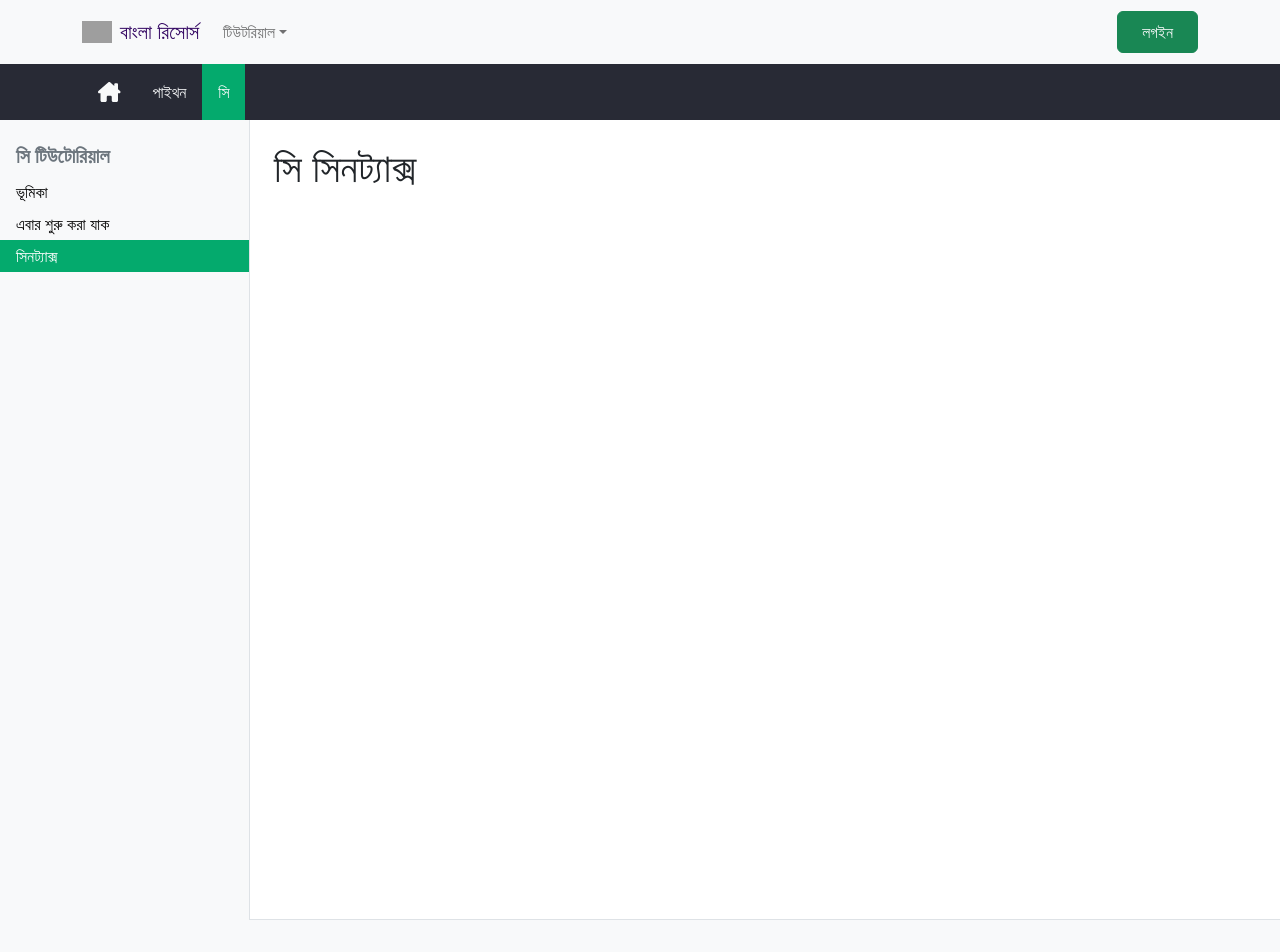
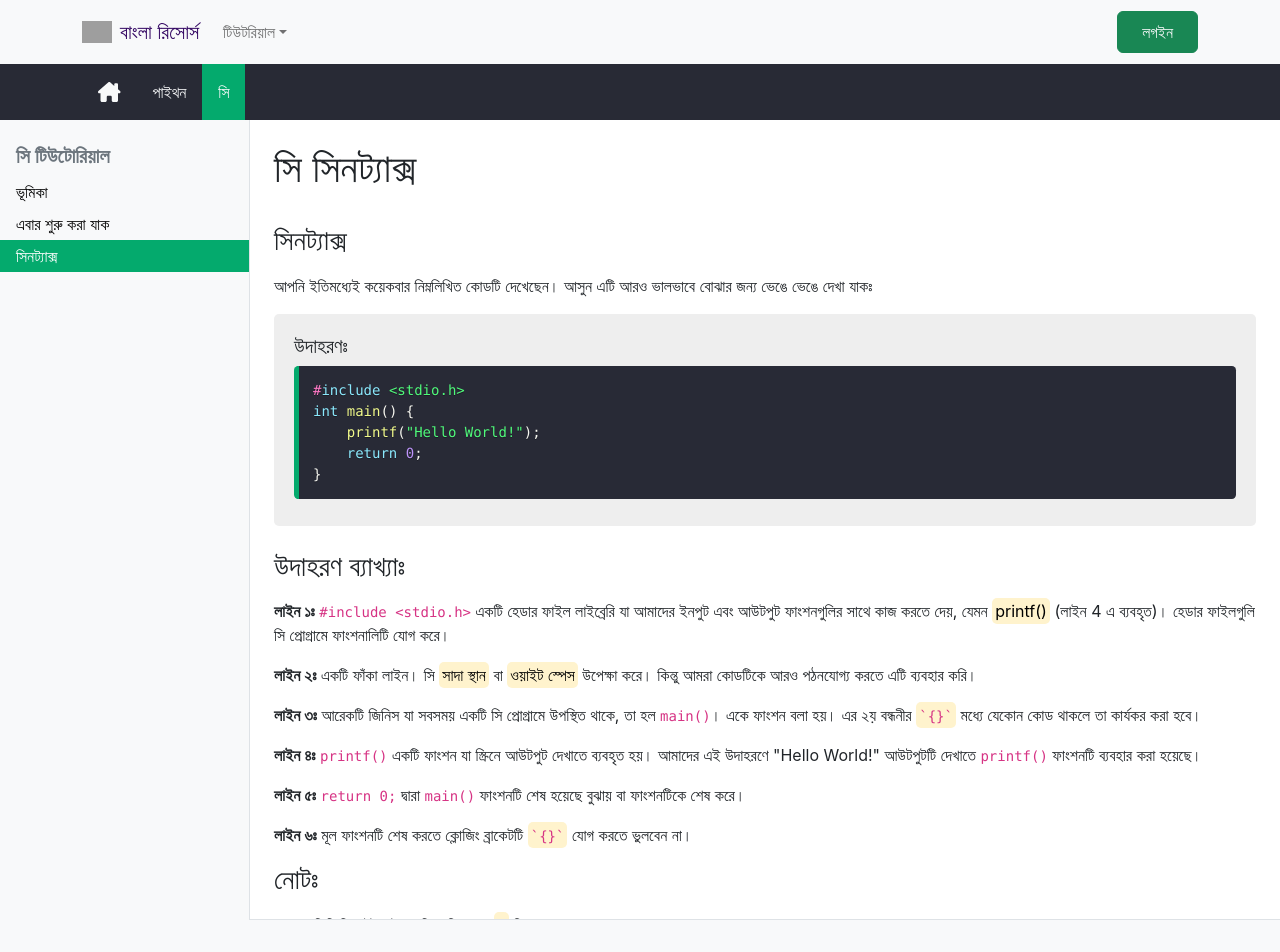
Before and after one commit to crescentpartha/Bangla-EdTech-Resources, a React (Create React App) app in the folder bangla-resources/: page /cHome/c_syntax in a window 1280 px wide. Shown: the top 952 px of the page. Built offline with nearby package versions, Linux system fonts and the light colour scheme; grey boxes are pictures that could not be loaded.

Commit message:
C_Syntaz and Python documents modified

```diff
--- a/bangla-resources/src/components/Pages/C/Contents/js/C_Syntax.js
+++ b/bangla-resources/src/components/Pages/C/Contents/js/C_Syntax.js
@@ -1,11 +1,44 @@
 import React from 'react';
 import '../../../Common/css/styles.css';
+import Code from '../../../Common/CodeThemes/Dracula_SyntaxHighlighter';
+
+const code = `#include <stdio.h>
+int main() {
+    printf("Hello World!");
+    return 0;
+}`;
 
 const C_Syntax = () => {
     return (
         <div className='border-bottom' style={{ height: '100vh', overflow: 'auto' }}>
             <div className='text-start p-4'>
                 <h1>সি সিনট্যাক্স</h1> <br />
+                <div>
+                    <div>
+                        <h3 className='pb-2'>সিনট্যাক্স</h3>
+                        <p>আপনি ইতিমধ্যেই কয়েকবার নিম্নলিখিত কোডটি দেখেছেন। আসুন এটি আরও ভালভাবে বোঝার জন্য ভেঙে ভেঙে দেখা যাকঃ</p>
+                        <div className='clipboard'>
+                            <h5>উদাহরণঃ</h5>
+                            <Code language='c' code={code}></Code>
+                        </div>
+                    </div>
+                    <div>
+                        <h3 className='pt-4 pb-2'>উদাহরণ ব্যাখ্যাঃ</h3>
+                        <p><b>লাইন ১ঃ</b> <code>#include &lt;stdio.h&gt;</code> একটি হেডার ফাইল লাইব্রেরি যা আমাদের ইনপুট এবং আউটপুট ফাংশনগুলির সাথে কাজ করতে দেয়, যেমন <mark>printf()</mark> (লাইন 4 এ ব্যবহৃত)। হেডার ফাইলগুলি সি প্রোগ্রামে ফাংশনালিটি যোগ করে।</p>
+                        <p><b>লাইন ২ঃ</b> একটি ফাঁকা লাইন। সি <mark>সাদা স্থান</mark> বা <mark>ওয়াইট স্পেস</mark> উপেক্ষা করে। কিন্তু আমরা কোডটিকে আরও পঠনযোগ্য করতে এটি ব্যবহার করি।</p>
+                        <p><b>লাইন ৩ঃ</b> আরেকটি জিনিস যা সবসময় একটি সি প্রোগ্রামে উপস্থিত থাকে, তা হল <code>main()</code>। একে ফাংশন বলা হয়। এর ২য় বন্ধনীর <mark><code>`{'{}'}`</code></mark> মধ্যে যেকোন কোড থাকলে তা কার্যকর করা হবে।</p>
+                        <p><b>লাইন ৪ঃ</b> <code>printf()</code> একটি ফাংশন যা স্ক্রিনে আউটপুট দেখাতে ব্যবহৃত হয়। আমাদের এই উদাহরণে "Hello World!" আউটপুটটি দেখাতে <code>printf()</code> ফাংশনটি ব্যবহার করা হয়েছে।</p>
+                        <p><b>লাইন ৫ঃ</b> <code>return 0;</code> দ্বারা <code>main()</code> ফাংশনটি শেষ হয়েছে বুঝায় বা ফাংশনটিকে শেষ করে।</p>
+                        <p><b>লাইন ৬ঃ</b> মূল ফাংশনটি শেষ করতে ক্লোজিং ব্রাকেটটি <mark><code>`{'{}'}`</code></mark> যোগ করতে ভুলবেন না।</p>
+                    </div>
+                    <div>
+                        <h3 className='pb-2'>নোটঃ</h3>
+                        <ul>
+                            <li>প্রতিটি সি স্টেটমেন্ট একটি সেমিকোলন <mark><code>;</code></mark> দিয়ে শেষ হয়।</li>
+                            <li>কম্পাইলার ওয়াইট স্পেস উপেক্ষা করে। একাধিক লাইনের ব্যবহার কোডটিকে আরও পঠনযোগ্য করে তোলে। তবে, একলাইনে কোড লেখলেও কাজ করবে, যেমনঃ <code>{code}</code></li>
+                        </ul>
+                    </div>
+                </div>
             </div>
         </div>
     );
--- a/bangla-resources/src/components/Pages/Common/css/styles.css
+++ b/bangla-resources/src/components/Pages/Common/css/styles.css
@@ -1,3 +1,7 @@
+mark {
+    border-radius: 5px;
+}
+
 /* hover effect on Content list for individual Tutorial */
 .home-hover > div > a:hover {
     background-color: #CCCCCC;
--- a/bangla-resources/src/components/Pages/Python/Contents/js/Python_Introduction.js
+++ b/bangla-resources/src/components/Pages/Python/Contents/js/Python_Introduction.js
@@ -1,5 +1,8 @@
 import React from 'react';
 import '../../../Common/css/styles.css';
+import Code from '../../../Common/CodeThemes/Dracula_SyntaxHighlighter';
+
+const code = `print("Hello, World!")`;
 
 const Python_Introduction = () => {
     return (
@@ -53,10 +56,8 @@ const Python_Introduction = () => {
                             <li>পাইথন ইন্ডেন্টেশনের উপর নির্ভর করে, হোয়াইটস্পেস ব্যবহার করে, যেমন লুপ, ফাংশন এবং ক্লাস ইত্যাদি। অন্যান্য প্রোগ্রামিং ভাষা প্রায়ই এই উদ্দেশ্যে কার্লি-ব্রাকেট ব্যবহার করে।</li>
                         </ul>
                         <div className='clipboard'>
-                            <h3>উদাহরণ</h3>
-                            <pre>
-                                print("Hello, World!")
-                            </pre>
+                            <h5>উদাহরণঃ</h5>
+                            <Code language='python' code={code}></Code>
                         </div>
                     </div>
                 </div>
--- a/bangla-resources/src/components/Pages/Python/Contents/js/Python_Syntax.js
+++ b/bangla-resources/src/components/Pages/Python/Contents/js/Python_Syntax.js
@@ -1,5 +1,21 @@
 import React from 'react';
 import '../../../Common/css/styles.css';
+import Code from '../../../Common/CodeThemes/Dracula_SyntaxHighlighter';
+
+const code1 = `if 5 > 2:
+    print("Five is greater than two!")`;
+
+const code2 = `if 5 > 2:
+print("Five is greater than two!")`;
+
+const code3 = `if 5 > 2:
+    print("Five is greater than two!")
+if 5 > 2:
+        print("Five is greater than two!")`;
+
+const code4 = `if 5 > 2:
+    print("Five is greater than two!")
+        print("Five is greater than two!")`;
 
 const Python_Syntax = () => {
     return (
@@ -25,40 +41,25 @@ const Python_Syntax = () => {
                         <p>ইন্ডেন্টেশন বলতে, একটি কোড লাইনের শুরুতে স্পেস বোঝায়।</p>
                         <p>অন্যান্য প্রোগ্রামিং ভাষায় কোডে ইন্ডেন্টেশন শুধুমাত্র পঠনযোগ্যতার জন্য ব্যবহার করা হয় কিন্তু পাইথনে ইন্ডেন্টেশন কোডের একটি ব্লক নির্দেশ করে, তাই পাইথনে ইন্ডেন্টেশন খুবই গুরুত্বপূর্ণ।</p>
                         <div className='clipboard'>
-                            <h4>উদাহরণ</h4>
-                            <pre>
-                                if 5 &gt; 2: <br />
-                                &emsp;&emsp;print("Five is greater than two!")
-                            </pre>
+                            <h4>উদাহরণঃ</h4>
+                            <Code language='python' code={code1}></Code>
                         </div>
                         <p className='pt-3'>আপনি ইন্ডেন্টেশন এড়িয়ে গেলে পাইথন আপনাকে একটি এরর দিবে।</p>
                         <div className='clipboard-error'>
-                            <h4>উদাহরণ</h4>
+                            <h4>উদাহরণঃ</h4>
                             <p>সিনট্যাক্স এররঃ</p>
-                            <pre>
-                                if 5 &gt; 2: <br />
-                                print("Five is greater than two!")
-                            </pre>
+                            <Code language='python' code={code2}></Code>
                         </div>
                         <p className='pt-3'>একজন প্রোগ্রামার হিসাবে স্পেস সংখ্যা আপনার উপর নির্ভর করে, তবে সবচেয়ে সাধারণ ব্যবহার হলো চার, কিন্তু এটি কমপক্ষে একটি হতে হবে।</p>
                         <div className='clipboard'>
-                            <h4>উদাহরণ</h4>
-                            <pre>
-                                if 5 &gt; 2: <br />
-                                &emsp;&emsp;print("Five is greater than two!") <br />
-                                if 5 &gt; 2: <br />
-                                &emsp;&emsp;&emsp;&emsp;print("Five is greater than two!")
-                            </pre>
+                            <h4>উদাহরণঃ</h4>
+                            <Code language='python' code={code3}></Code>
                         </div>
                         <p className='pt-3'>আপনাকে কোডের একই ব্লকে একই সংখ্যক স্পেস ব্যবহার করতে হবে, অন্যথায় পাইথন আপনাকে একটি এরর দিবে।</p>
                         <div className='clipboard-error'>
-                            <h4>উদাহরণ</h4>
+                            <h4>উদাহরণঃ</h4>
                             <p>সিনট্যাক্স এররঃ</p>
-                            <pre>
-                                if 5 &gt; 2: <br />
-                                &emsp;&emsp;print("Five is greater than two!") <br />
-                                &emsp;&emsp;&emsp;&emsp;print("Five is greater than two!")
-                            </pre>
+                            <Code language='python' code={code4}></Code>
                         </div>
                     </div>
                 </div>
```
Also changed, not shown: bangla-resources/src/components/Pages/Python/Contents/js/Python_GetStarted.js (+7 -4 lines).
